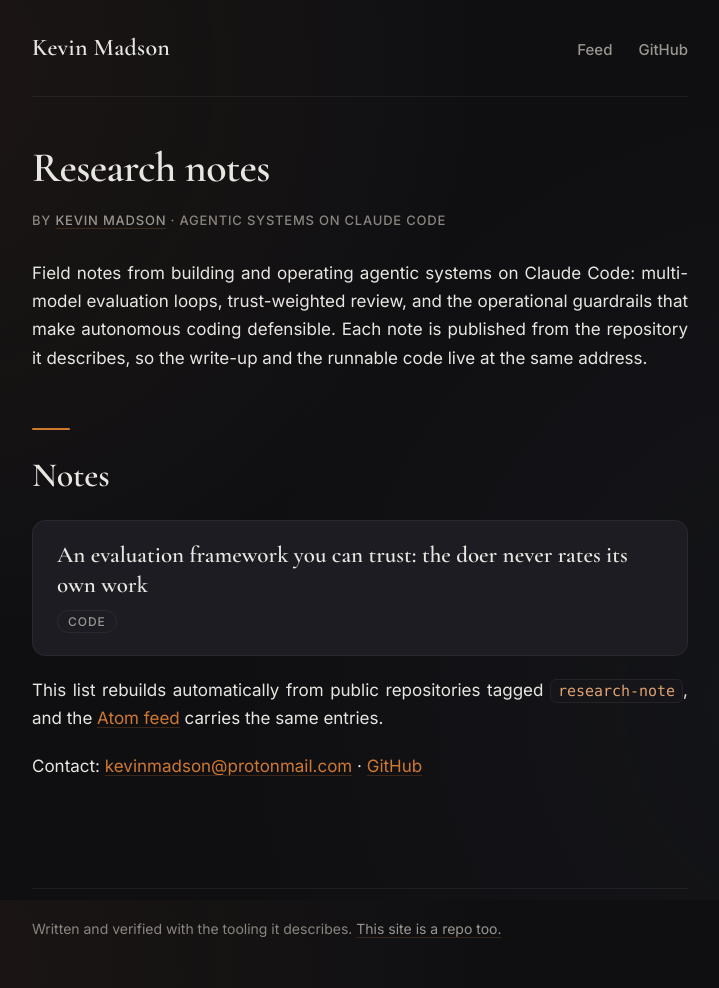
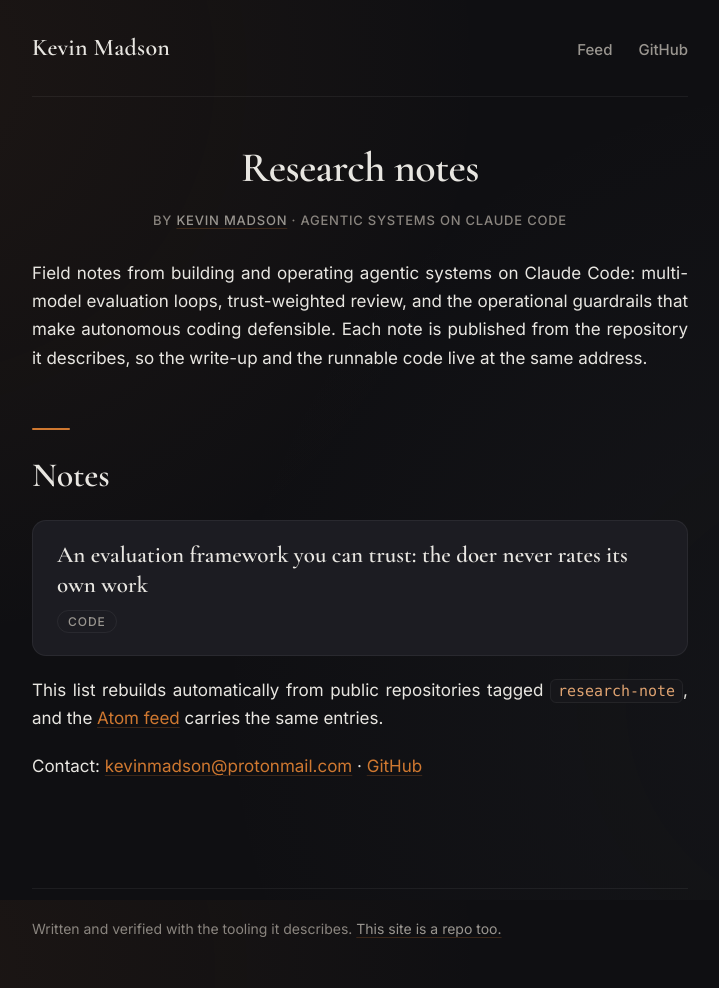
Before and after one commit to KiwiMaddog2020/kiwimaddog2020.github.io, a Jekyll site: the page built from index.md, in a window 1280 px wide. Shown: the whole page, without its empty margins (280-999 px from the left). Built offline with Jekyll 4.4.1, drawn with Linux system fonts in a browser that asks for light colours; our own code applies the rules of GitHub Pages for plain Markdown files.

Commit message:
feat(design): center the masthead title, dek, and meta with balanced wrap
The page title centers with text-wrap: balance so a heading that wraps to
two or three lines stays symmetric at any viewport width; the dek and meta
row center with it. Body, cards, and section headers stay left-aligned.

```diff
--- a/assets/research-notes.css
+++ b/assets/research-notes.css
@@ -190,6 +190,10 @@
   letter-spacing: -0.015em;
   line-height: 1.08;
   margin: 8px 0 20px;
+  /* Centered so a title that wraps to two or three lines stays symmetric at
+     any viewport width; the dek and meta below center with it. */
+  text-align: center;
+  text-wrap: balance;
 }
 /* The hub is an index, not an article; its title defers to note titles. */
 body.hub h1 { font-size: 42px; }
@@ -255,7 +259,7 @@
   font-style: italic;
   color: var(--text-2);
   margin: 0 0 10px;
-  text-align: left;
+  text-align: center;
   -webkit-hyphens: manual;
   hyphens: manual;
 }
@@ -266,7 +270,7 @@
   letter-spacing: 0.06em;
   color: var(--text-muted);
   margin: 0 0 var(--space-block);
-  text-align: left;
+  text-align: center;
   -webkit-hyphens: manual;
   hyphens: manual;
 }
```
